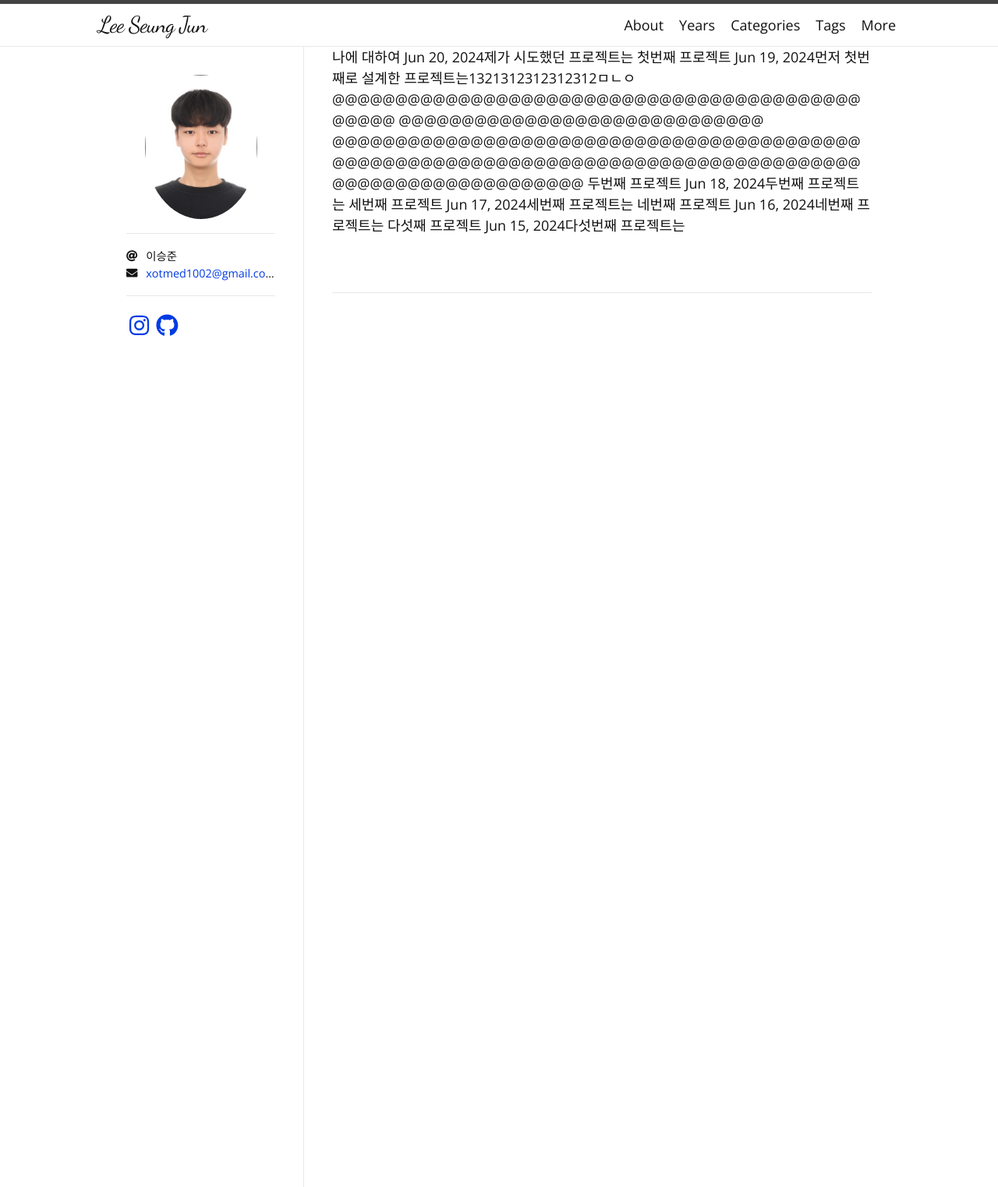
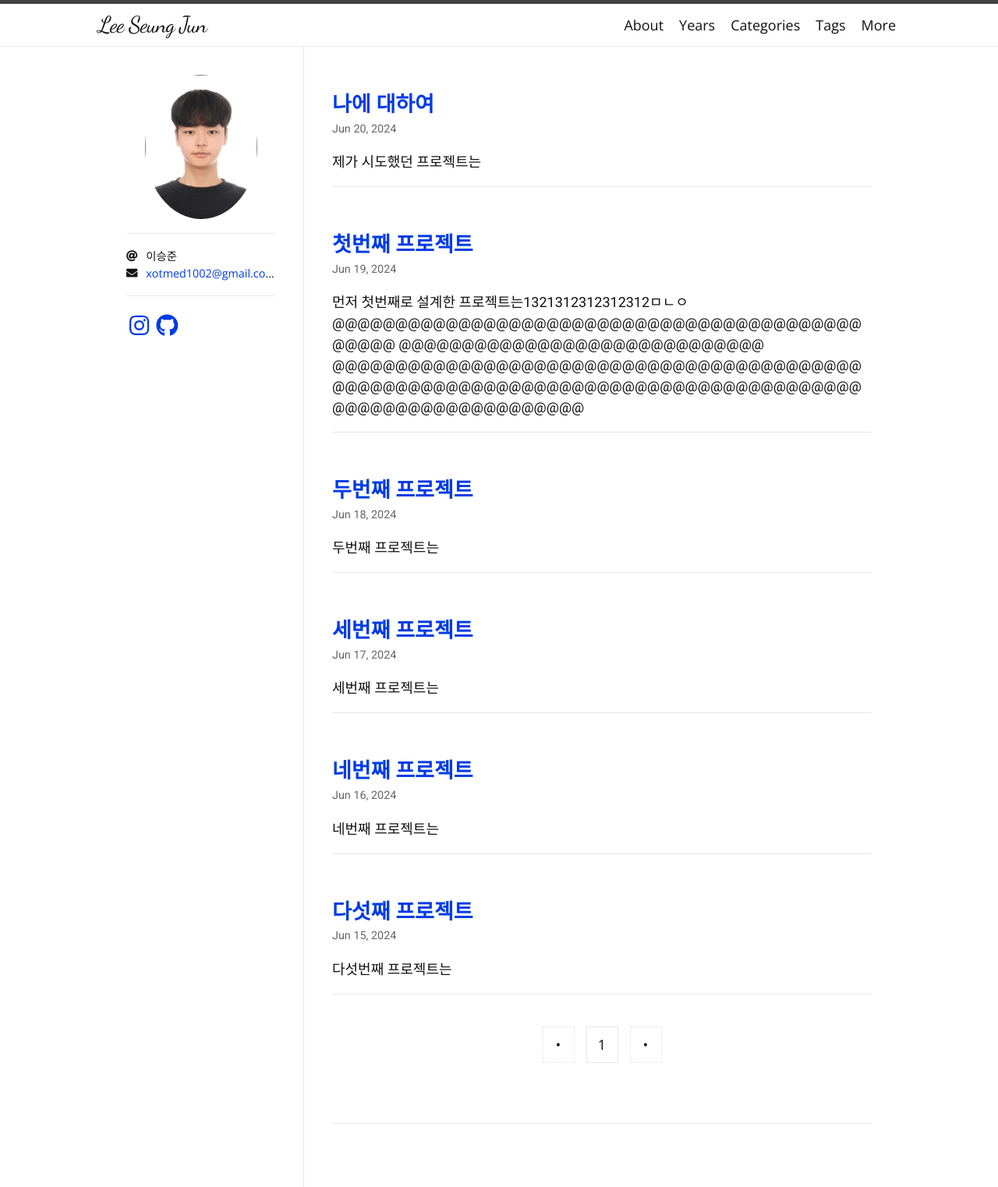
Before and after one commit to MooTo2002/MooTo2002.github.io, a Jekyll site: the page built from index.html, in a window 1280 px wide. Shown: the whole page at 78% size. Built offline with Jekyll 4.4.1, drawn with Linux system fonts in a browser that asks for light colours; nearby versions of some CDN libraries; some web fonts are replaced; the list of posts is cut into pages by our own code.

Commit message:
Update home.html

```diff
--- a/_layouts/home.html
+++ b/_layouts/home.html
@@ -1,13 +1,65 @@
 ---
 layout: default
 ---
-{{ content }} {% if site.paginate %} {% assign posts = paginator.posts %} {% else %} {% assign posts = site.posts %} {% endif %} {%- if posts.size > 0 -%}
-{%- assign date_format = site.date_format | default: "%b %-d, %Y" -%} {%- for post in posts -%}
-{{ post.title | escape }}
-{{ post.date | date: date_format }} {%- if jekyll.environment == "production" and site.disqus -%} • {%- endif -%}
 
-{%- if post.show_excerpts != false -%}
-{{ post.excerpt | strip_html }}
-{%- endif %}
-{%- endfor %}
-{%- endif %} {%- if jekyll.environment == "production" and site.disqus -%} {%- endif -%}
+<div class="home">
+
+  {{ content }}
+
+  {% if site.paginate %}
+    {% assign posts = paginator.posts %}
+  {% else %}
+    {% assign posts = site.posts %}
+  {% endif %}
+
+  {%- if posts.size > 0 -%}
+    <ul class="post-list">
+      {%- assign date_format = site.date_format | default: "%b %-d, %Y" -%}
+      {%- for post in posts -%}
+      <li>
+        <h2>
+          <a href="{{ post.url | relative_url }}">
+            {{ post.title | escape }}
+          </a>
+        </h2>
+        <p class="post-meta">
+          <time class="dt-published" datetime="{{ post.date | date_to_xmlschema }}" itemprop="datePublished">
+            {{ post.date | date: date_format }}
+          </time>
+          {%- if jekyll.environment == "production" and site.disqus -%}
+            • <a href="{{ post.url | relative_url }}#disqus_thread">
+                <span class="disqus-comment-count" data-disqus-url="{{ post.url | absolute_url }}"></span>
+              </a>
+          {%- endif -%}
+        </p>
+        {%- if post.show_excerpts != false -%}
+          <div class="post-excerpt">{{ post.excerpt | strip_html }}</div>
+        {%- endif -%}
+      </li>
+      {%- endfor -%}
+    </ul>
+
+    {% if site.paginate %}
+      <div class="pager">
+        <ul class="pagination">
+        {%- if paginator.previous_page %}
+          <li><a href="{{ paginator.previous_page_path | relative_url }}" class="previous-page">{{ paginator.previous_page }}</a></li>
+        {%- else %}
+          <li><div class="pager-edge">•</div></li>
+        {%- endif %}
+          <li><div class="current-page">{{ paginator.page }}</div></li>
+        {%- if paginator.next_page %}
+          <li><a href="{{ paginator.next_page_path | relative_url }}" class="next-page">{{ paginator.next_page }}</a></li>
+        {%- else %}
+          <li><div class="pager-edge">•</div></li>
+        {%- endif %}
+        </ul>
+      </div>
+    {%- endif %}
+
+  {%- endif -%}
+
+  {%- if jekyll.environment == "production" and site.disqus -%}
+    <script id="dsq-count-scr" src="//{{ site.disqus }}.disqus.com/count.js" async></script>
+  {%- endif -%}
+</div>
```
